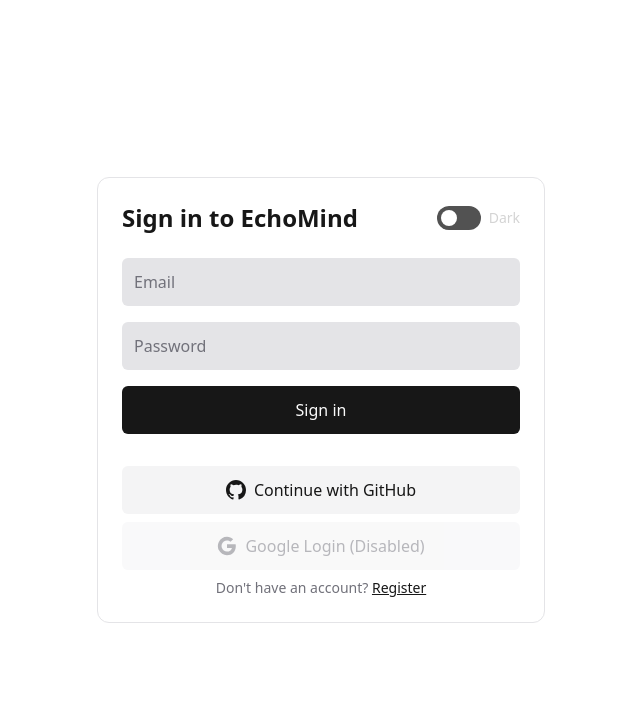
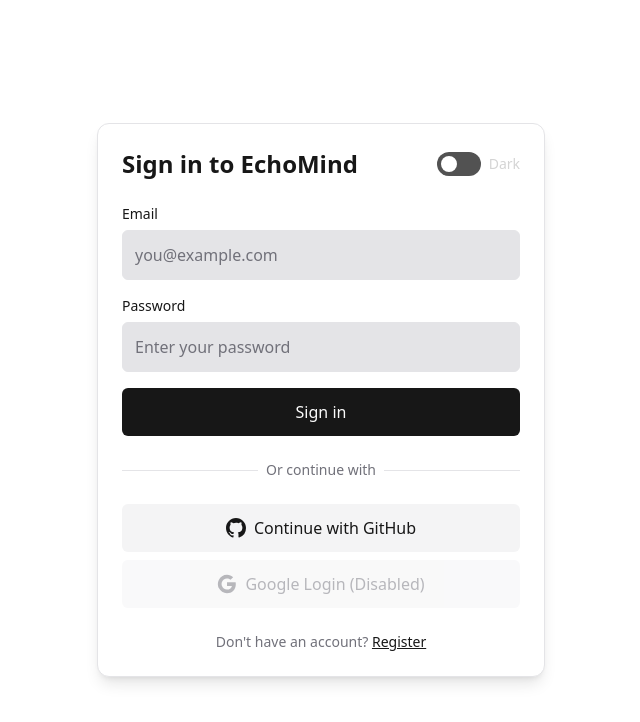
Before and after one commit to heliofullstackdev/Echomind, a Next.js app: page /auth/login in a window 1280 px wide. Shown: the top 722 px of the page, without its empty margins (319-959 px from the left). Built offline with nearby package versions, Linux system fonts and the light colour scheme.

Commit message:
chore: add sign in and register feature, But not sure working correctly yet.

```diff
--- a/src/app/auth/login/page.tsx
+++ b/src/app/auth/login/page.tsx
@@ -1,7 +1,8 @@
 "use client";
 
 import { signIn } from "next-auth/react";
-import { FormEvent, useState } from "react";
+import { FormEvent, useState, useEffect } from "react";
+import { useSearchParams } from "next/navigation";
 import { ThemeToggle } from "@/components/ThemeToggle";
 
 export default function LoginPage() {
@@ -9,6 +10,27 @@
 	const [password, setPassword] = useState("");
 	const [loading, setLoading] = useState(false);
 	const [error, setError] = useState<string | null>(null);
+	const searchParams = useSearchParams();
+
+	useEffect(() => {
+		// Handle OAuth errors
+		const error = searchParams.get("error");
+		if (error) {
+			const errorMessages: Record<string, string> = {
+				OAuthSignin: "Error starting OAuth sign in",
+				OAuthCallback: "Error during OAuth callback",
+				OAuthCreateAccount: "Could not create OAuth account",
+				EmailCreateAccount: "Could not create email account",
+				Callback: "Error in callback",
+				OAuthAccountNotLinked: "Email already in use with different provider",
+				EmailSignin: "Email sign in error",
+				CredentialsSignin: "Invalid email or password",
+				SessionRequired: "Please sign in to access this page",
+				default: "Authentication error occurred",
+			};
+			setError(errorMessages[error] || errorMessages.default);
+		}
+	}, [searchParams]);
 
 	const onSubmit = async (e: FormEvent) => {
 		e.preventDefault();
@@ -16,47 +38,122 @@
 		setError(null);
 
 		try {
+			const callbackUrl = searchParams.get("callbackUrl") || "/";
 			const res = await signIn("credentials", {
 				email,
 				password,
 				redirect: false,
-				callbackUrl: "/"
+				callbackUrl,
 			});
 
 			if (res?.error) {
-				setError(res.error);
+				// Map NextAuth error to user-friendly message
+				const errorMessages: Record<string, string> = {
+					CredentialsSignin: "Invalid email or password",
+					default: "Authentication failed. Please try again.",
+				};
+				setError(errorMessages[res.error] || res.error);
 			} else if (res?.ok) {
 				// Redirect manually on success
-				window.location.href = "/";
+				window.location.href = res.url || callbackUrl;
 			}
-		} catch {
+		} catch (err) {
+			console.error("Login error:", err);
 			setError("An unexpected error occurred. Please try again.");
 		} finally {
 			setLoading(false);
 		}
 	};
 
+	const handleOAuthSignIn = async (provider: "github" | "google") => {
+		setLoading(true);
+		setError(null);
+		const callbackUrl = searchParams.get("callbackUrl") || "/";
+		await signIn(provider, { callbackUrl });
+	};
+
 	return (
 		<div className="min-h-dvh flex items-center justify-center px-4">
-			<div className="w-full max-w-md space-y-6 rounded-xl border border-border bg-card p-6">
+			<div className="w-full max-w-md space-y-6 rounded-xl border border-border bg-card p-6 shadow-lg">
 				<div className="flex items-center justify-between">
 					<h1 className="text-2xl font-semibold text-card-foreground">Sign in to EchoMind</h1>
 					<ThemeToggle />
 				</div>
+
+				{error && (
+					<div className="rounded-md bg-destructive/10 border border-destructive/20 p-3">
+						<p className="text-sm text-destructive">{error}</p>
+					</div>
+				)}
+
 				<form onSubmit={onSubmit} className="space-y-4">
-					<input className="w-full rounded-md bg-input p-3 text-foreground placeholder-muted-foreground" placeholder="Email" value={email} onChange={(e) => setEmail(e.target.value)} />
-					<input className="w-full rounded-md bg-input p-3 text-foreground placeholder-muted-foreground" type="password" placeholder="Password" value={password} onChange={(e) => setPassword(e.target.value)} />
-					<button disabled={loading} className="w-full rounded-md bg-primary p-3 text-primary-foreground hover:bg-primary/90 disabled:opacity-50">{loading ? "Signing in..." : "Sign in"}</button>
+					<div>
+						<label htmlFor="email" className="block text-sm font-medium text-foreground mb-1.5">
+							Email
+						</label>
+						<input
+							id="email"
+							type="email"
+							className="w-full rounded-md bg-input p-3 text-foreground placeholder-muted-foreground border border-border focus:border-ring focus:outline-none focus:ring-2 focus:ring-ring/20"
+							placeholder="you@example.com"
+							value={email}
+							onChange={(e) => setEmail(e.target.value)}
+							required
+							disabled={loading}
+						/>
+					</div>
+					<div>
+						<label htmlFor="password" className="block text-sm font-medium text-foreground mb-1.5">
+							Password
+						</label>
+						<input
+							id="password"
+							type="password"
+							className="w-full rounded-md bg-input p-3 text-foreground placeholder-muted-foreground border border-border focus:border-ring focus:outline-none focus:ring-2 focus:ring-ring/20"
+							placeholder="Enter your password"
+							value={password}
+							onChange={(e) => setPassword(e.target.value)}
+							required
+							disabled={loading}
+						/>
+					</div>
+					<button
+						type="submit"
+						disabled={loading}
+						className="w-full rounded-md bg-primary p-3 text-primary-foreground hover:bg-primary/90 disabled:opacity-50 disabled:cursor-not-allowed transition-colors"
+					>
+						{loading ? "Signing in..." : "Sign in"}
+					</button>
 				</form>
-				{error && <p className="text-sm text-destructive">{error}</p>}
-				<div className="pt-2 space-y-2">
-					<button onClick={() => signIn("github", { callbackUrl: "/" })} className="w-full rounded-md bg-secondary p-3 text-secondary-foreground flex items-center justify-center gap-2 hover:bg-secondary/80">
-						<svg className="w-5 h-5" fill="currentColor" viewBox="0 0 20 20">
-							<path fillRule="evenodd" d="M10 0C4.477 0 0 4.484 0 10.017c0 4.425 2.865 8.18 6.839 9.504.5.092.682-.217.682-.483 0-.237-.008-.868-.013-1.703-2.782.605-3.369-1.343-3.369-1.343-.454-1.158-1.11-1.466-1.11-1.466-.908-.62.069-.608.069-.608 1.003.07 1.531 1.032 1.531 1.032.892 1.53 2.341 1.088 2.91.832.092-.647.35-1.088.636-1.338-2.22-.253-4.555-1.113-4.555-4.951 0-1.093.39-1.988 1.029-2.688-.103-.253-.446-1.272.098-2.65 0 0 .84-.27 2.75 1.026A9.564 9.564 0 0110 4.844c.85.004 1.705.115 2.504.337 1.909-1.296 2.747-1.027 2.747-1.027.546 1.379.203 2.398.1 2.651.64.7 1.028 1.595 1.028 2.688 0 3.848-2.339 4.695-4.566 4.942.359.31.678.921.678 1.856 0 1.338-.012 2.419-.012 2.747 0 .268.18.58.688.482A10.019 10.019 0 0020 10.017C20 4.484 15.522 0 10 0z" clipRule="evenodd" />
-						</svg>
-						Continue with GitHub
-					</button>
-					<button disabled className="w-full rounded-md bg-muted p-3 text-muted-foreground flex items-center justify-center gap-2 cursor-not-allowed opacity-50">
+
+				<div className="relative">
+					<div className="absolute inset-0 flex items-center">
+						<div className="w-full border-t border-border"></div>
+					</div>
+					<div className="relative flex justify-center text-sm">
+						<span className="bg-card px-2 text-muted-foreground">Or continue with</span>
+					</div>
+				</div>
+
+				<div className="space-y-2">
+					{process.env.NEXT_PUBLIC_GITHUB_ENABLED !== "false" && (
+						<button
+							type="button"
+							onClick={() => handleOAuthSignIn("github")}
+							disabled={loading}
+							className="w-full rounded-md bg-secondary p-3 text-secondary-foreground flex items-center justify-center gap-2 hover:bg-secondary/80 disabled:opacity-50 disabled:cursor-not-allowed transition-colors"
+						>
+							<svg className="w-5 h-5" fill="currentColor" viewBox="0 0 20 20">
+								<path fillRule="evenodd" d="M10 0C4.477 0 0 4.484 0 10.017c0 4.425 2.865 8.18 6.839 9.504.5.092.682-.217.682-.483 0-.237-.008-.868-.013-1.703-2.782.605-3.369-1.343-3.369-1.343-.454-1.158-1.11-1.466-1.11-1.466-.908-.62.069-.608.069-.608 1.003.07 1.531 1.032 1.531 1.032.892 1.53 2.341 1.088 2.91.832.092-.647.35-1.088.636-1.338-2.22-.253-4.555-1.113-4.555-4.951 0-1.093.39-1.988 1.029-2.688-.103-.253-.446-1.272.098-2.65 0 0 .84-.27 2.75 1.026A9.564 9.564 0 0110 4.844c.85.004 1.705.115 2.504.337 1.909-1.296 2.747-1.027 2.747-1.027.546 1.379.203 2.398.1 2.651.64.7 1.028 1.595 1.028 2.688 0 3.848-2.339 4.695-4.566 4.942.359.31.678.921.678 1.856 0 1.338-.012 2.419-.012 2.747 0 .268.18.58.688.482A10.019 10.019 0 0020 10.017C20 4.484 15.522 0 10 0z" clipRule="evenodd" />
+							</svg>
+							Continue with GitHub
+						</button>
+					)}
+					<button
+						type="button"
+						disabled
+						className="w-full rounded-md bg-muted p-3 text-muted-foreground flex items-center justify-center gap-2 cursor-not-allowed opacity-50"
+					>
 						<svg className="w-5 h-5" viewBox="0 0 24 24">
 							<path fill="currentColor" d="M22.56 12.25c0-.78-.07-1.53-.2-2.25H12v4.26h5.92c-.26 1.37-1.04 2.53-2.21 3.31v2.77h3.57c2.08-1.92 3.28-4.74 3.28-8.09z"/>
 							<path fill="currentColor" d="M12 23c2.97 0 5.46-.98 7.28-2.66l-3.57-2.77c-.98.66-2.23 1.06-3.71 1.06-2.86 0-5.29-1.93-6.16-4.53H2.18v2.84C3.99 20.53 7.7 23 12 23z"/>
@@ -65,7 +162,13 @@
 						</svg>
 						Google Login (Disabled)
 					</button>
-					<div className="text-center text-sm text-muted-foreground">Don&apos;t have an account? <a href="/auth/register" className="text-foreground underline">Register</a></div>
+				</div>
+
+				<div className="text-center text-sm text-muted-foreground">
+					Don&apos;t have an account?{" "}
+					<a href="/auth/register" className="text-foreground font-medium underline hover:no-underline">
+						Register
+					</a>
 				</div>
 			</div>
 		</div>
--- a/src/lib/auth.ts
+++ b/src/lib/auth.ts
@@ -1,76 +1,114 @@
-import NextAuth from "next-auth";
-import type { NextAuthOptions } from "next-auth";
+import NextAuth, { AuthOptions } from "next-auth";
+import { PrismaAdapter } from "@auth/prisma-adapter";
 import Credentials from "next-auth/providers/credentials";
 import GitHub from "next-auth/providers/github";
 import Google from "next-auth/providers/google";
 import { prisma } from "@/lib/prisma";
 import { compare } from "bcryptjs";
 import { z } from "zod";
-import type { JWT } from "next-auth/jwt";
-import type { Session, User } from "next-auth";
 
-const authConfig: NextAuthOptions = {
+export const authOptions: AuthOptions = {
+	adapter: PrismaAdapter(prisma) as any,
 	providers: [
-		...(process.env.GITHUB_ID && process.env.GITHUB_SECRET ? [
+		...(process.env.GITHUB_ID && process.env.GITHUB_SECRET
+			? [
 					GitHub({
 						clientId: process.env.GITHUB_ID,
 						clientSecret: process.env.GITHUB_SECRET,
-			})
-		] : []),
-		...(process.env.GOOGLE_CLIENT_ID && process.env.GOOGLE_CLIENT_SECRET ? [
+					}),
+			  ]
+			: []),
+		...(process.env.GOOGLE_CLIENT_ID && process.env.GOOGLE_CLIENT_SECRET
+			? [
 					Google({
 						clientId: process.env.GOOGLE_CLIENT_ID,
 						clientSecret: process.env.GOOGLE_CLIENT_SECRET,
-			})
-		] : []),
+					}),
+			  ]
+			: []),
 		Credentials({
+			id: "credentials",
 			name: "Credentials",
 			credentials: {
 				email: { label: "Email", type: "text" },
 				password: { label: "Password", type: "password" },
 			},
 			async authorize(credentials) {
-				const schema = z.object({ email: z.string().email(), password: z.string().min(6) });
+				try {
+					const schema = z.object({
+						email: z.string().email(),
+						password: z.string().min(6)
+					});
 					const parsed = schema.safeParse(credentials);
+
 					if (!parsed.success) {
-                    throw new Error("Invalid email or password format");
+						return null;
 					}
-				const user = await prisma.user.findUnique({ where: { email: parsed.data.email } });
+
+					const user = await prisma.user.findUnique({
+						where: { email: parsed.data.email }
+					});
+
 					if (!user) {
-                    throw new Error("Account not found");
+						return null;
 					}
-				const account = await prisma.account.findFirst({ where: { userId: user.id, provider: "credentials" } });
+
+					const account = await prisma.account.findFirst({
+						where: {
+							userId: user.id,
+							provider: "credentials"
+						}
+					});
+
 					if (!account?.refresh_token) {
-                    throw new Error("Credentials login not set for this account");
+						return null;
 					}
+
 					const ok = await compare(parsed.data.password, account.refresh_token);
+
 					if (!ok) {
-                    throw new Error("Invalid email or password");
+						return null;
 					}
-				return { id: user.id, name: user.name ?? undefined, email: user.email ?? undefined, image: user.image ?? undefined };
+
+					return {
+						id: user.id,
+						name: user.name ?? undefined,
+						email: user.email ?? undefined,
+						image: user.image ?? undefined
+					};
+				} catch (error) {
+					console.error("Auth error:", error);
+					return null;
+				}
 			},
 		}),
 	],
 	callbacks: {
-		async jwt({ token, user }: { token: JWT; user?: User }) {
-			// Initial sign in
+		async jwt({ token, user }) {
 			if (user) {
-				(token as JWT & { id: string; role: string }).id = (user as User & { id: string }).id;
-				(token as JWT & { id: string; role: string }).role = (user as User & { role?: string }).role ?? "user";
+				token.id = user.id;
+				token.role = "user";
 			}
 			return token;
 		},
-		async session({ session, token }: { session: Session; token: JWT }) {
+		async session({ session, token }) {
 			if (session.user && token) {
-				(session.user as Session["user"] & { id: string; role: string }).id = (token as JWT & { id: string }).id;
-				(session.user as Session["user"] & { id: string; role: string }).role = (token as JWT & { role: string }).role;
+				session.user.id = token.id as string;
+				session.user.role = (token.role as string) || "user";
 			}
 			return session;
 		},
 	},
-	pages: { signIn: "/auth/login" },
-	session: { strategy: "jwt" },
+	pages: {
+		signIn: "/auth/login",
+		error: "/auth/login",
+	},
+	session: {
+		strategy: "jwt",
+		maxAge: 30 * 24 * 60 * 60,
+	},
 	secret: process.env.NEXTAUTH_SECRET,
+	debug: process.env.NODE_ENV === "development",
 };
 
-export default NextAuth(authConfig);
+export default NextAuth(authOptions);
```
Also changed, not shown: scripts/debug_auth.js (added, +52 -0 lines), src/app/api/auth/[...nextauth]/route.ts (+4 -19 lines), src/middleware.ts (+19 -11 lines), src/types/next-auth.d.ts (added, +23 -0 lines), 2 other files (tests, documents, lock files or other folders). Lines whose indentation alone changed are shown as unchanged.
